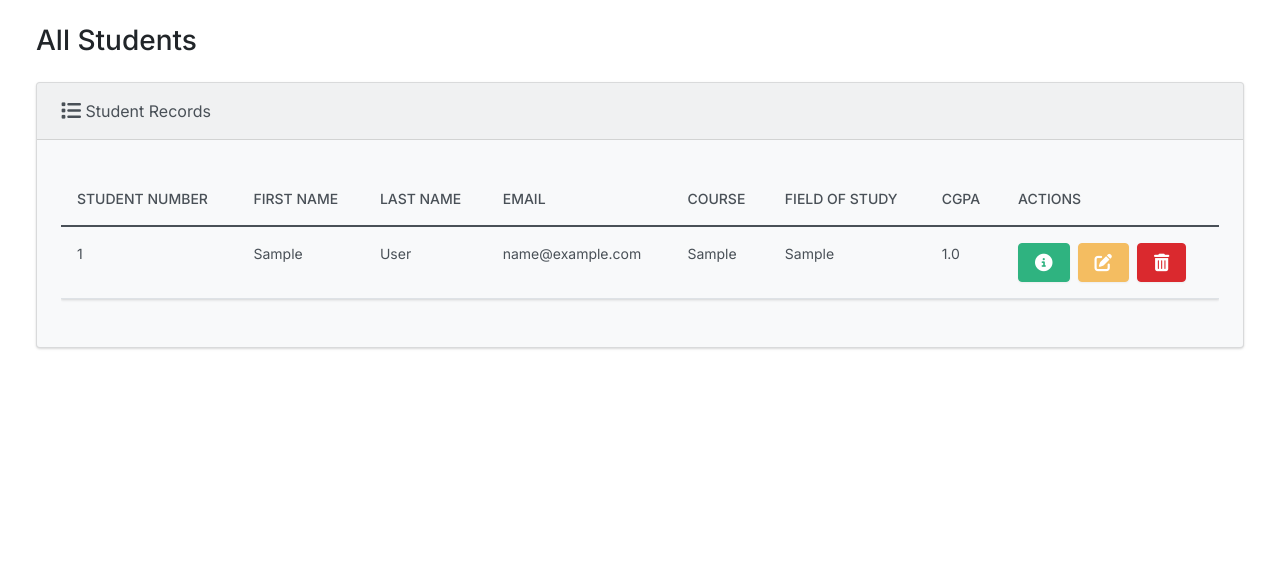
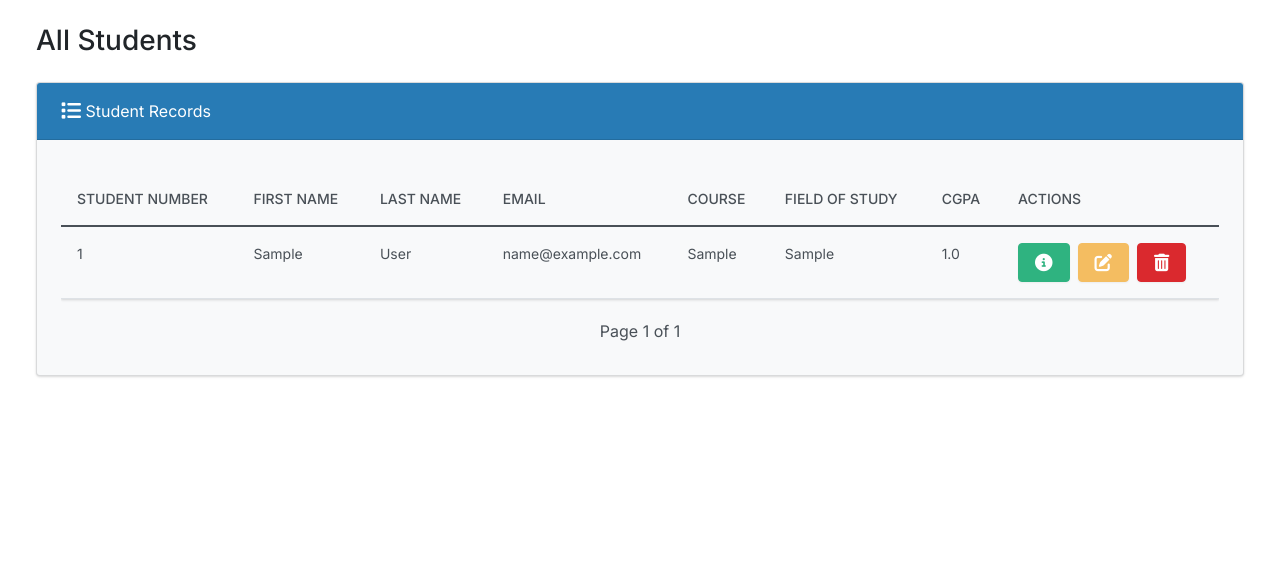
Before and after one commit to KiranKumarMalik/Student-Management-System-CRUD-Operation-in-Django, a Django app: page / in a window 1280 px wide. Shown: the part 67-650 px from the top of the page. Run offline with Django 4.2, Linux system fonts and the light colour scheme; tables that the repository leaves empty hold one stand-in row (values such as "Sample post"); some libraries are stand-ins or nearby versions.

Commit message:
added new features

```diff
--- a/students/forms.py
+++ b/students/forms.py
@@ -5,7 +5,7 @@ from .models import Student
 class StudentForm(forms.ModelForm):
   class Meta:
     model = Student
-    fields = ['student_number', 'first_name', 'last_name', 'email', 'course', 'field_of_study', 'gpa']
+    fields = ['student_number', 'first_name', 'last_name', 'email', 'course', 'field_of_study', 'gpa', 'gender']
     labels = {
       'student_number': 'Student Number',
       'first_name': 'First Name',
@@ -13,7 +13,8 @@ class StudentForm(forms.ModelForm):
       'email': 'Email',
       'course': 'Course',
       'field_of_study': 'Field of Study',
-      'gpa': 'GPA'
+      'gpa': 'CGPA',
+      'gender': 'Gender'
     }
     widgets = {
       'student_number': forms.NumberInput(attrs={'class': 'form-control'}),
@@ -23,4 +24,5 @@ class StudentForm(forms.ModelForm):
       'course': forms.TextInput(attrs={'class': 'form-control'}),
       'field_of_study': forms.TextInput(attrs={'class': 'form-control'}),
       'gpa': forms.NumberInput(attrs={'class': 'form-control'}),
+      'gender': forms.Select(attrs={'class': 'form-control'}),
     }
--- a/students/models.py
+++ b/students/models.py
@@ -3,6 +3,11 @@ from django.db import models
 
 # Create your models here.
 class Student(models.Model):
+  GENDER_CHOICES = [
+        ('M', 'Male'),
+        ('F', 'Female'),
+        ('O', 'Other'),
+    ]
   student_number = models.PositiveIntegerField()
   first_name = models.CharField(max_length=50)
   last_name = models.CharField(max_length=50)
@@ -10,6 +15,7 @@ class Student(models.Model):
   course = models.CharField(max_length=100,default="Unknown Course")
   field_of_study = models.CharField(max_length=50)
   gpa = models.FloatField()
+  gender = models.CharField(max_length=1, choices=GENDER_CHOICES, default='M')
 
   def __str__(self):
     return f'Student: {self.first_name} {self.last_name}'
--- a/students/templates/students/index.html
+++ b/students/templates/students/index.html
@@ -6,7 +6,7 @@
   <div class="col-12">
     {% if students %}
     <div class="card bg-light ms-4 me-4 mb-4">
-      <div class="card-header">
+      <div class="card-header bg-info text-white">
         <i class="fa-solid fa-list fa-lg"></i> Student Records
       </div>
       <div class="card-body">
@@ -56,6 +56,7 @@
                               <ul class="list-unstyled">
                                 <li>Student Number: <strong>{{ student.student_number }}</strong></li>
                                 <li>Student Name: <strong>{{ student.first_name }} {{ student.last_name }}</strong></li>
+                                <li>Gender: <strong>{{ student.gender }}</strong></li>
                                 <li>Email: <strong>{{ student.email }}</strong></li>
                                 <li>Course: <strong>{{ student.course }}</strong></li>
                                 <li>Field of Study: <strong>{{ student.field_of_study }}</strong></li>
@@ -107,6 +108,19 @@
                 {% endfor %}
               </tbody>
             </table>
+            <div style="margin-top: 20px; text-align: center;">
+              {% if page_obj.has_previous %}
+                  <a href="?page=1"><button>First</button></a>
+                  <a href="?page={{ page_obj.previous_page_number }}"><button>Previous</button></a>
+              {% endif %}
+
+              <span> Page {{ page_obj.number }} of {{ page_obj.paginator.num_pages }} </span>
+
+              {% if page_obj.has_next %}
+                  <a href="?page={{ page_obj.next_page_number }}"><button>Next</button></a>
+                  <a href="?page={{ page_obj.paginator.num_pages }}"><button>Last</button></a>
+              {% endif %}
+          </div>
           </div>
         </p>
       </div>
--- a/students/views.py
+++ b/students/views.py
@@ -1,4 +1,5 @@
 from django.http import HttpResponseRedirect
+from django.core.paginator import Paginator
 from django.shortcuts import render
 from django.urls import reverse
 
@@ -8,9 +9,13 @@ from .forms import StudentForm
 
 # Create your views here.
 def index(request):
-  return render(request, 'students/index.html', {
-    'students': Student.objects.all()
-  })
+    student_list = Student.objects.all().order_by('id')  # Order by ID
+    paginator = Paginator(student_list, 10)  # Show 10 students per page
+
+    page_number = request.GET.get('page')
+    page_obj = paginator.get_page(page_number)  # Get the current page
+
+    return render(request, 'students/index.html', {'page_obj': page_obj, 'students': student_list})
 
 
 def view_student(request, id):
@@ -28,6 +33,7 @@ def add(request):
       course_name = form.cleaned_data['course']
       new_field_of_study = form.cleaned_data['field_of_study']
       new_gpa = form.cleaned_data['gpa']
+      new_gender = form.cleaned_data['gender']
 
       new_student = Student(
         student_number=new_student_number,
@@ -36,7 +42,8 @@ def add(request):
         email=new_email,
         course=course_name,
         field_of_study=new_field_of_study,
-        gpa=new_gpa
+        gpa=new_gpa,
+        gender=new_gender
       )
       new_student.save()
       return render(request, 'students/add.html', {
```
